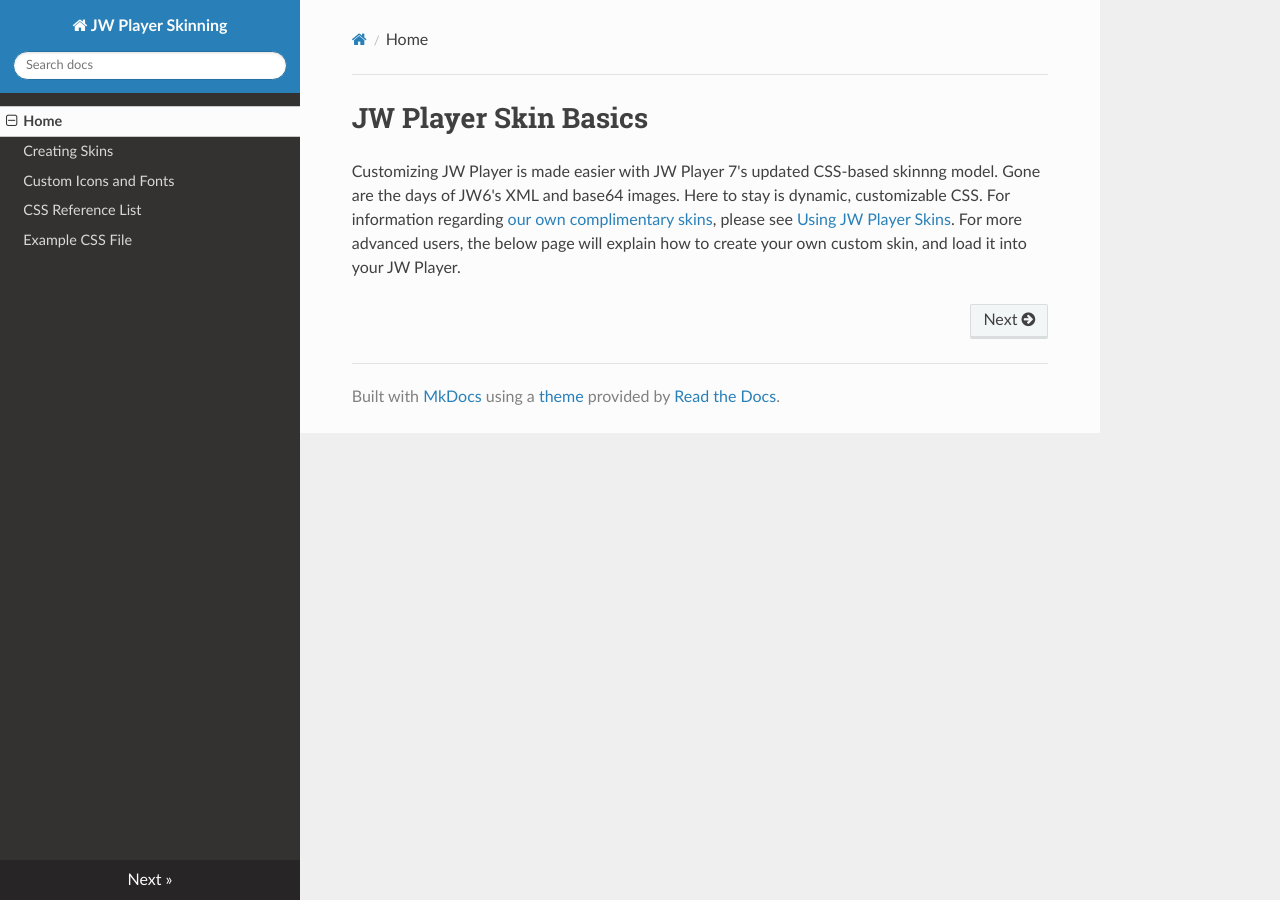
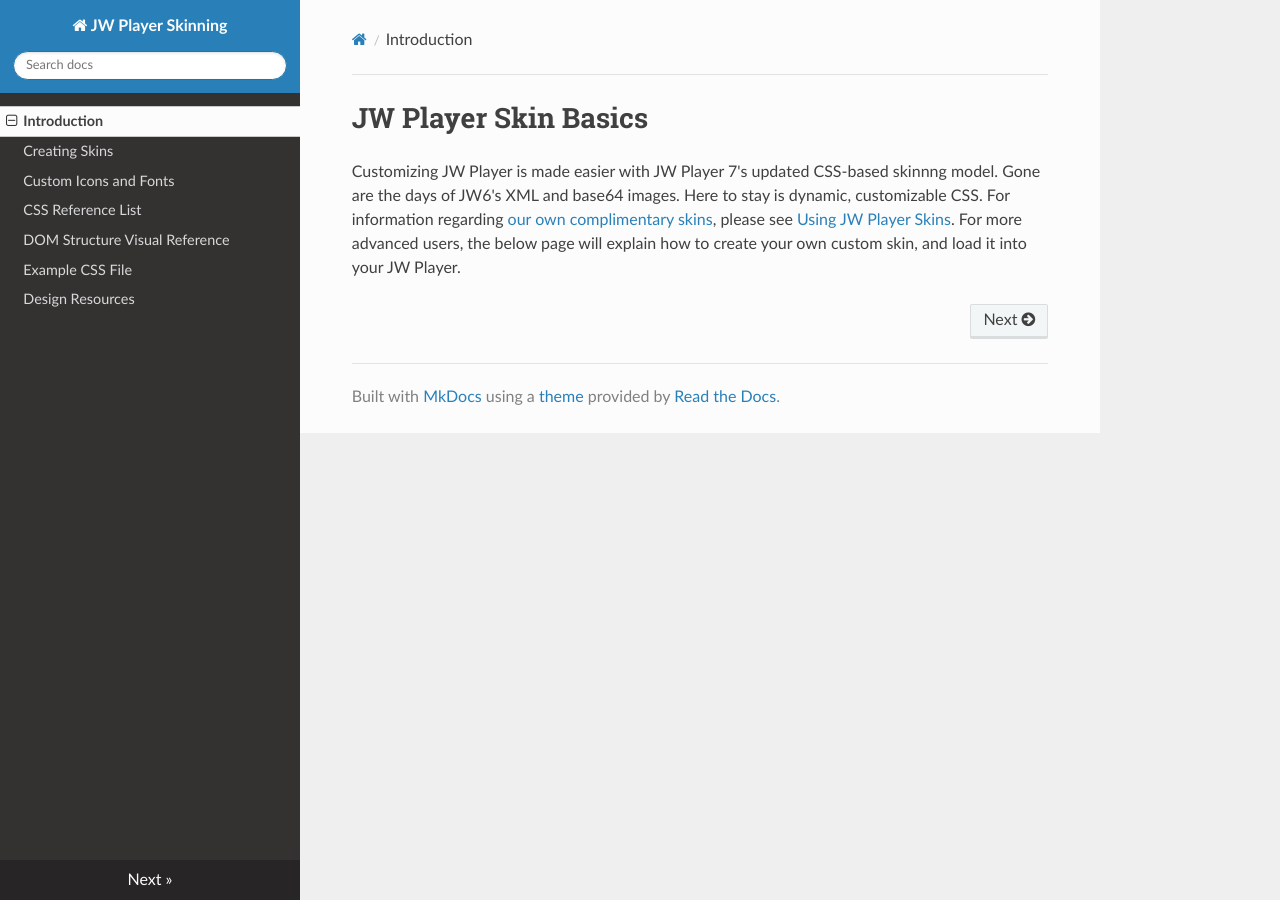
Before and after one commit to jwplayer/jwplayer-documentation, an MkDocs documentation site: the page built from docs/index.md, in a window 1280 px wide. Built offline with MkDocs 1.6.1, drawn with Linux system fonts in a browser that asks for light colours; nearby versions of some CDN libraries; old or Windows-style settings are respelled for this version of MkDocs.

Commit message:
added design resources and dom structure external link to yaml config

```diff
--- a/mkdocs.yml
+++ b/mkdocs.yml
@@ -1,12 +1,11 @@
 site_name: JW Player Skinning
 theme: readthedocs
-site_favicon: http://www.jwplayer.com/wp-content/themes/jwplayer-20/assets/images/favicon.ico
-markdown_extensions:
-- markdown.extensions.toc:
-title: "THIS IS A CUSTOM TOC"
+site_favicon: favicon.ico
 pages:
-- Home: index.md
+- Introduction: index.md
 - Creating Skins: skins_creating.md
 - Custom Icons and Fonts: skins_fonts.md
 - CSS Reference List: skins_ref.md
+- DOM Structure Visual Reference: dom-structure.md
 - Example CSS File: skins_example.md
+- Design Resources: designer-kit.md
```
Also changed, not shown: docs/dom-structure.md (added, +1 -0 lines), docs/favicon.ico (added).
